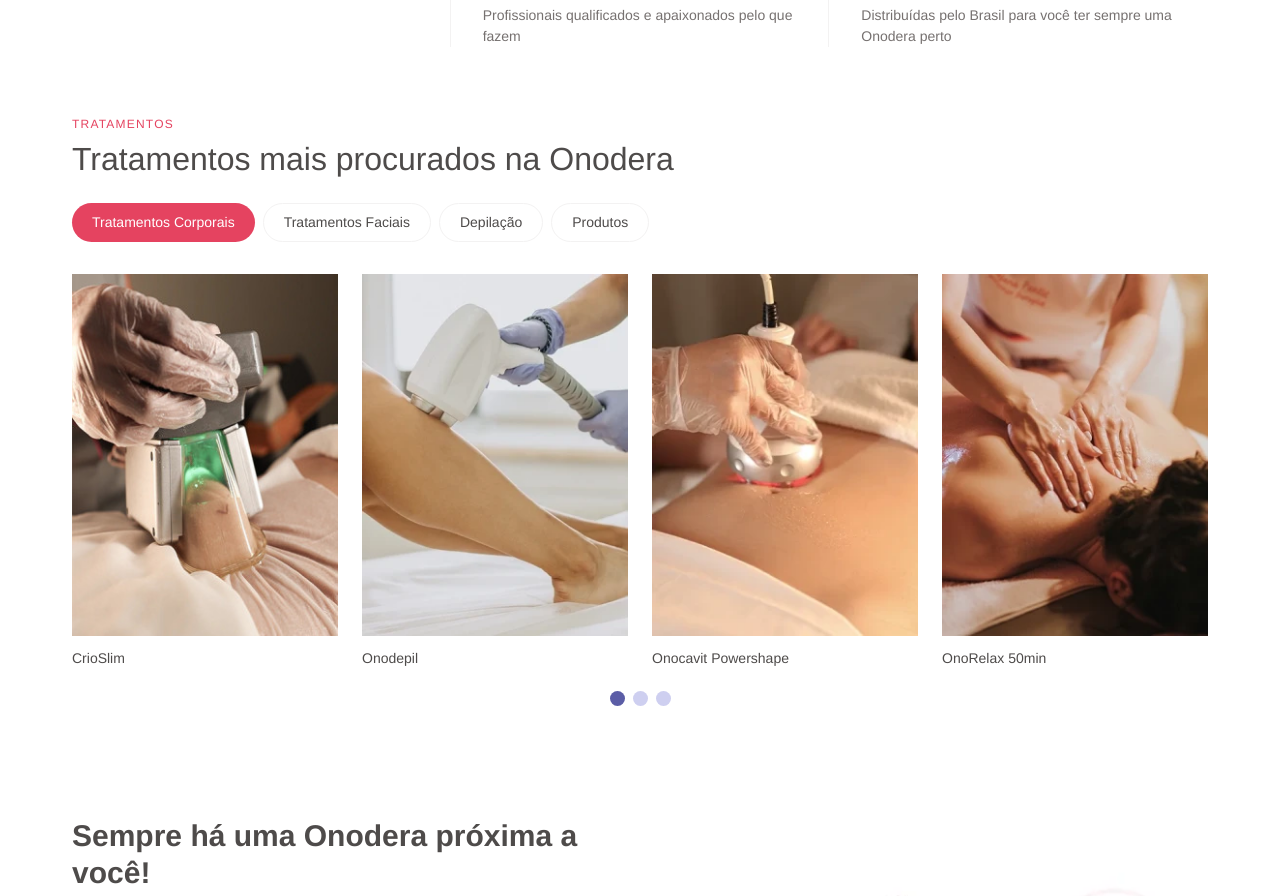
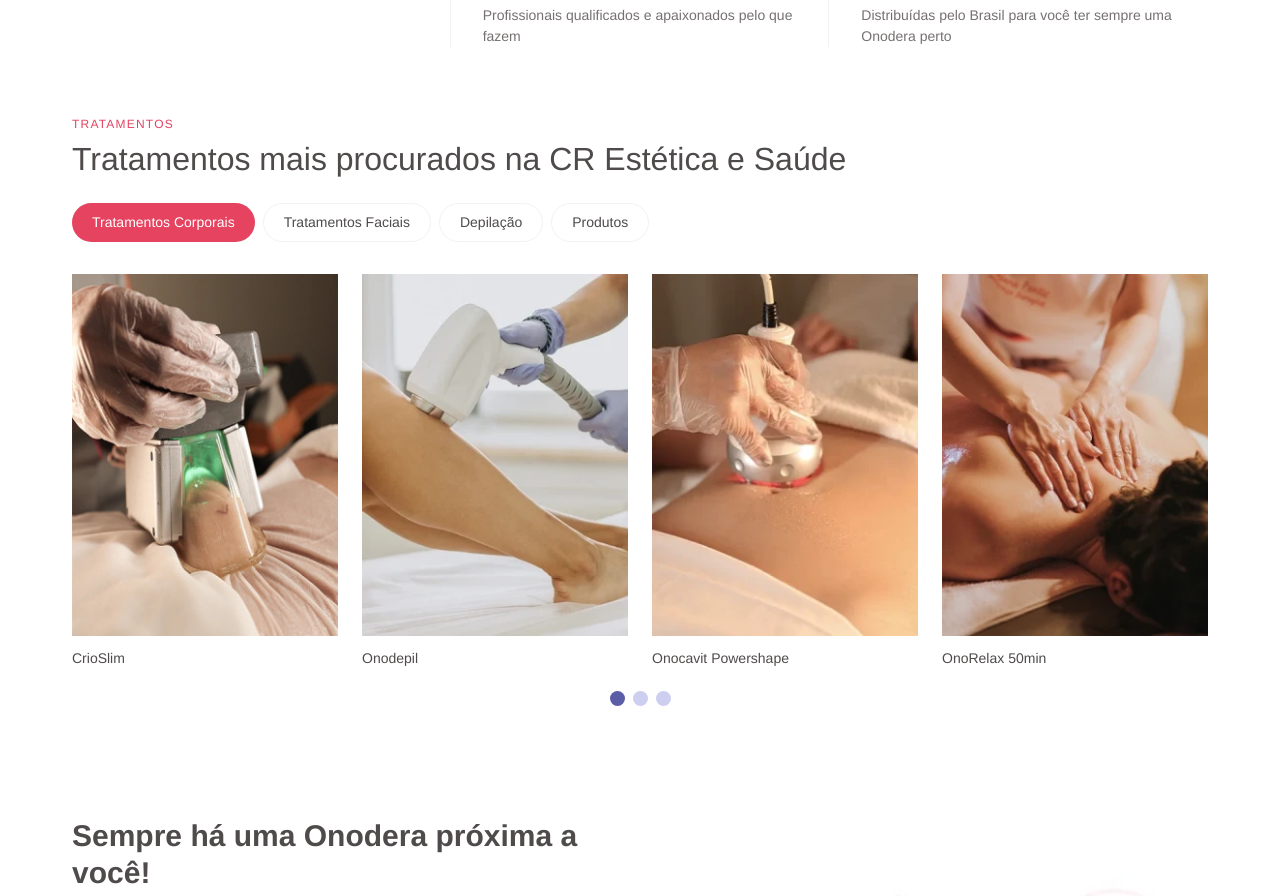
Before and after one commit to EducLead01/CR-Saude-e-Estetica, a Next.js app: page /CR-Saude-e-Estetica/ in a window 1280 px wide. Shown: the part 860-1756 px from the top of the page. Built offline with nearby package versions, Linux system fonts and the light colour scheme.

Commit message:
Atualiza título da seção de tratamentos para CR Estética e Saúde

```diff
--- a/src/components/TreatmentsSection.tsx
+++ b/src/components/TreatmentsSection.tsx
@@ -74,7 +74,7 @@ export function TreatmentsSection() {
             className="mt-1 font-medium leading-tight"
             style={{ fontSize: 32, color: "rgb(78,75,74)" }}
           >
-            Tratamentos mais procurados na Onodera
+            Tratamentos mais procurados na CR Estética e Saúde
           </h2>
         </div>
 
```
